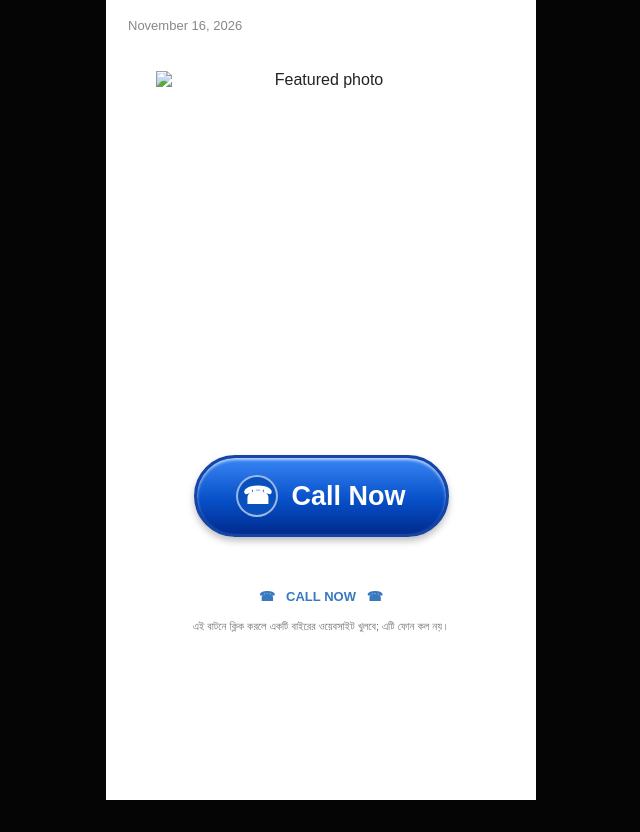
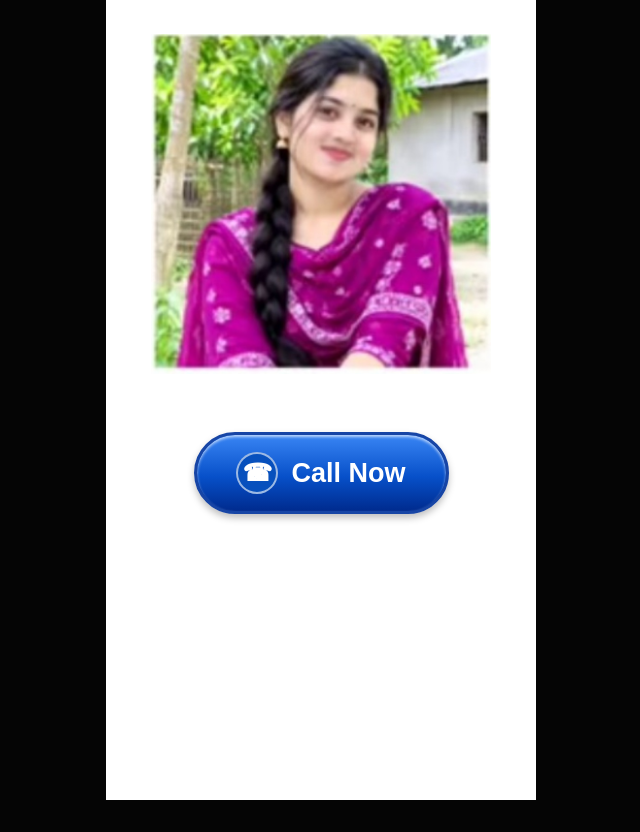
Before and after one commit to mdbipulsarker543-cpu/discover-smart-world, a plain HTML site: page index.html in a window 1280 px wide. Shown: the whole page, without its empty margins (319-959 px from the left). After the commit the page ends 800 px from the top, so only its background shows below. Drawn offline with Linux system fonts and the light colour scheme.

Commit message:
Add files via upload

```diff
--- a/index.html
+++ b/index.html
@@ -10,34 +10,32 @@
     body {
       margin: 0; min-height: 100vh; background: #050505;
       display: flex; justify-content: center; align-items: flex-start;
-      padding: 0 12px 32px; font-family: Arial, sans-serif;
+      padding: 0 12px;
+      font-family: Arial, sans-serif;
     }
     .page {
       width: 100%; max-width: 430px; min-height: 100vh;
-      background: #fff; color: #222; padding: 18px 22px 45px;
-      text-align: center;
+      background: #fff; padding: 34px 22px 50px;
+      display: flex; flex-direction: column; align-items: center;
     }
-    .date { text-align: left; color: #888; font-size: 13px; margin-bottom: 38px; }
     .photo {
-      display: block; width: 100%; max-width: 330px; height: auto;
-      aspect-ratio: 1 / 1; object-fit: cover; margin: 0 auto;
+      display: block; width: 100%; max-width: 340px;
+      aspect-ratio: 1 / 1; object-fit: cover;
     }
-    .cta-wrap { margin: 54px auto 0; }
+    .cta-wrap { margin: 58px auto 0; }
     .cta {
       display: inline-flex; align-items: center; justify-content: center; gap: 13px;
       min-width: 255px; padding: 17px 27px; border-radius: 999px;
-      color: white; text-decoration: none; font-size: 27px; font-weight: 700;
+      color: #fff; text-decoration: none; font-size: 27px; font-weight: 700;
       background: linear-gradient(180deg, #3985f4 0%, #0750c9 55%, #002b8e 100%);
       border: 3px solid #1745a5;
       box-shadow: inset 0 2px 3px rgba(255,255,255,.65), 0 4px 7px rgba(0,0,0,.25);
     }
     .phone {
       width: 42px; height: 42px; border-radius: 50%; display: grid;
-      place-items: center; background: #0750bd; border: 2px solid rgba(255,255,255,.6);
-      font-size: 24px;
+      place-items: center; background: #0750bd;
+      border: 2px solid rgba(255,255,255,.6); font-size: 24px;
     }
-    .small-link { display: inline-block; margin-top: 52px; color: #3979bd; font-size: 13px; font-weight: 700; text-decoration: none; }
-    .disclosure { margin: 13px auto 0; max-width: 280px; color: #777; font-size: 11px; line-height: 1.5; }
     @media (max-width: 360px) {
       .page { padding-left: 16px; padding-right: 16px; }
       .cta { min-width: 225px; font-size: 24px; }
@@ -46,8 +44,7 @@
 </head>
 <body>
   <main class="page">
-    <div class="date" id="today"></div>
-    <img class="photo" src="photo.jpg" alt="Featured photo">
+    <img class="photo" src="photo.jpg" alt="Photo">
     <div class="cta-wrap">
       <a class="cta" href="https://asiafilm.org/4/858a13951f405faf3e00529d1e550bd2"
          target="_blank" rel="nofollow sponsored noopener">
@@ -55,13 +52,6 @@
         <span>Call Now</span>
       </a>
     </div>
-    <a class="small-link" href="https://asiafilm.org/4/858a13951f405faf3e00529d1e550bd2"
-       target="_blank" rel="nofollow sponsored noopener">☎ &nbsp; CALL NOW &nbsp; ☎</a>
-    <p class="disclosure">এই বাটনে ক্লিক করলে একটি বাইরের ওয়েবসাইট খুলবে; এটি ফোন কল নয়।</p>
   </main>
-  <script>
-    document.getElementById("today").textContent =
-      new Date().toLocaleDateString("en-US", { year: "numeric", month: "long", day: "numeric" });
-  </script>
 </body>
 </html>
```
Also changed, not shown: photo.jpg (added).
